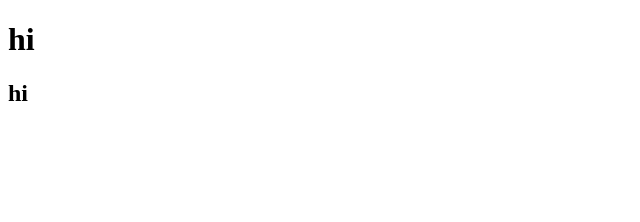
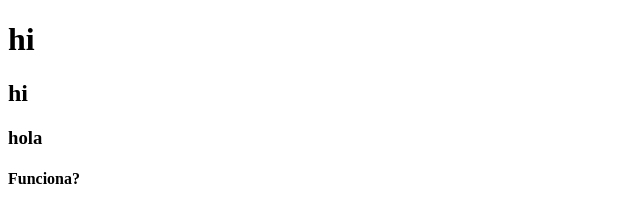
Before and after one commit to AkariHerrera/hola, a plain HTML site: page index.html in a window 1280 px wide. Shown: the whole page, without its empty margins (0-640 px from the left). Drawn offline with Linux system fonts and the light colour scheme.

Commit message:
Inicial commit

```diff
--- a/index.html
+++ b/index.html
@@ -9,5 +9,7 @@
 <body>
     <h1>hi</h1>
     <h2>hi</h2>
+    <h3>hola</h3>
+    <h4>Funciona?</h4>
 </body>
 </html>
```
